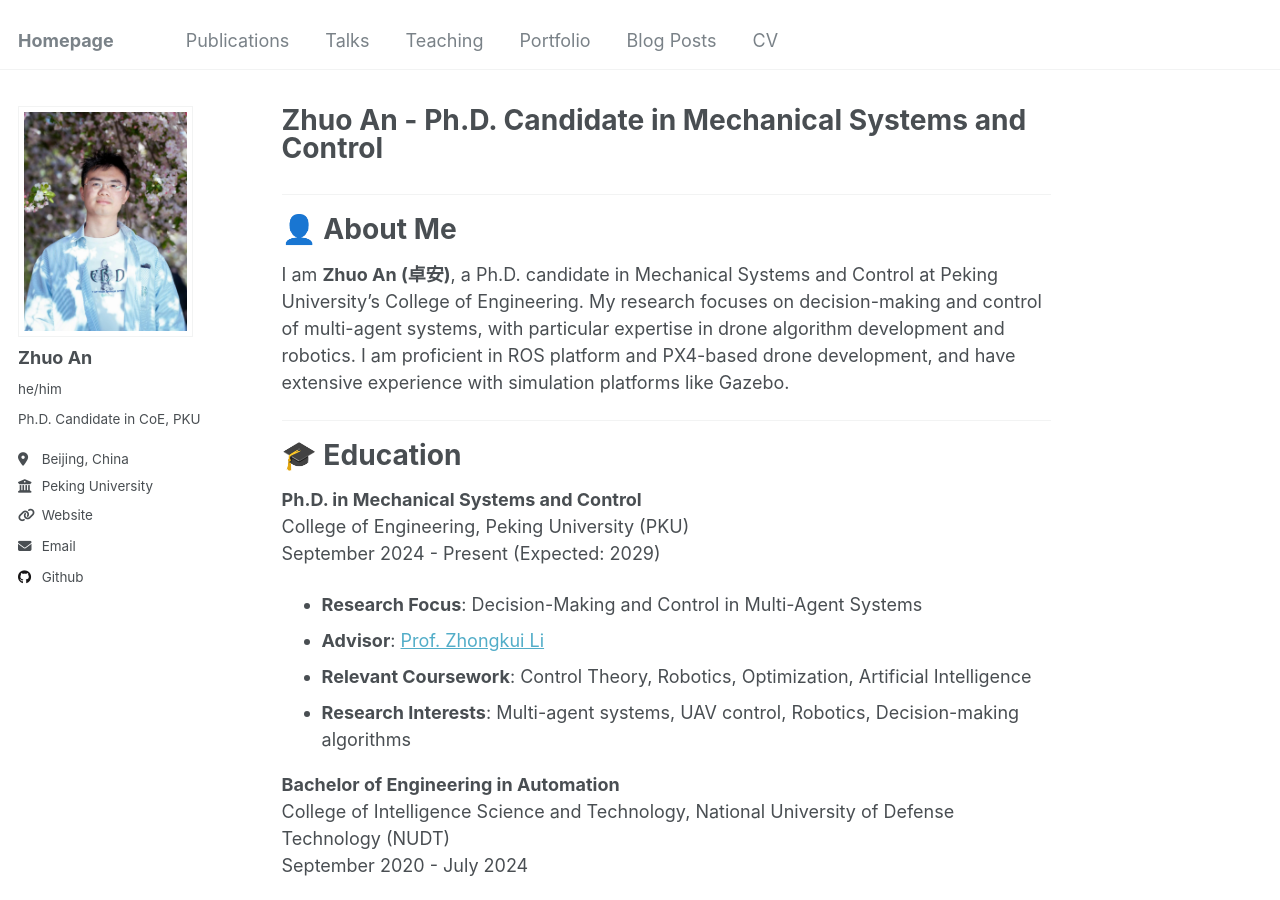
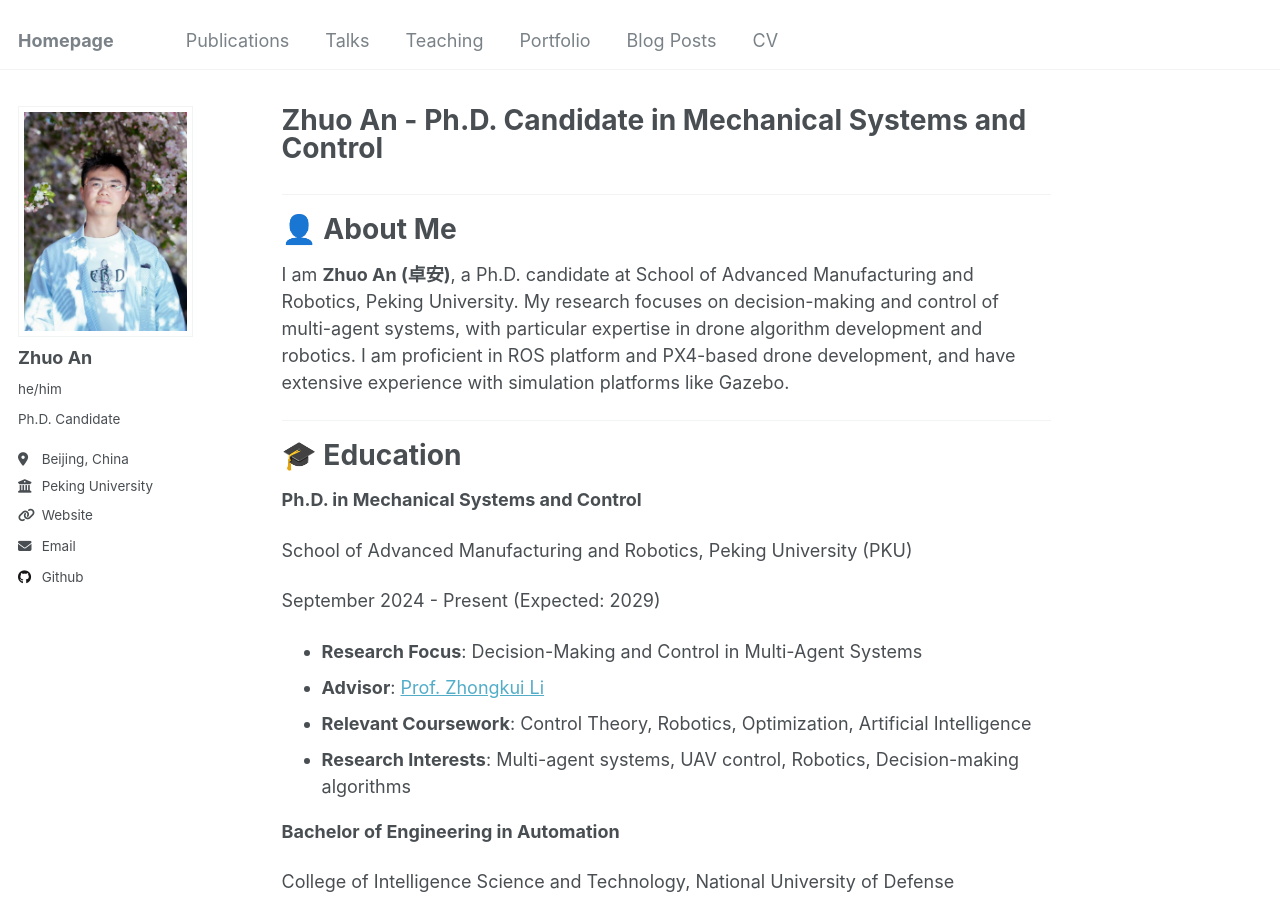
Before and after one commit to andy-zhuo-02/andy-zhuo-02.github.io, a Jekyll site: the page built from _pages/about.md, in a window 1280 px wide and 900 px high. Built offline with Jekyll 4.4.1, drawn with Linux system fonts in a browser that asks for light colours.

Commit message:
update institution && fix format bugs

```diff
--- a/_config.yml
+++ b/_config.yml
@@ -11,9 +11,9 @@ locale                   : "en-US"
 title                    : "Homepage"
 title_separator          : "-"
 name                     : &name "Zhuo An"
-description              : &description "Ph.D. Candidate in CoE, PKU"
+description              : &description "Ph.D. Candidate, Peking University"
 url                      : https://andy-zhuo-02.github.io # the base hostname & protocol for your site e.g. "https://mmistakes.github.io"
-baseurl                  : "" # the subpath of your site, e.g. "/blog"
+baseurl                  : "" # the subpath of syour site, e.g. "/blog"
 repository               : "andy-zhuo-02/andy-zhuo-02.github.io"
 
 # Site Author - The following control what appear as part of the author content on the side bar.
@@ -24,7 +24,7 @@ author:
   avatar           : "personal_photo.jpg"
   name             : "Zhuo An"
   pronouns         : "he/him"
-  bio              : "Ph.D. Candidate in CoE, PKU"
+  bio              : "Ph.D. Candidate"
   location         : "Beijing, China"
   employer         : "Peking University"
   uri              : "https://andy-zhuo-02.github.io"
--- a/_pages/about.md
+++ b/_pages/about.md
@@ -6,22 +6,22 @@ redirect_from:
   - /about/
   - /about.html
 ---
-
 ---
 
 👤 About Me
-========
+===========
 
-I am **Zhuo An (卓安)**, a Ph.D. candidate in Mechanical Systems and Control at Peking University's College of Engineering. My research focuses on decision-making and control of multi-agent systems, with particular expertise in drone algorithm development and robotics. I am proficient in ROS platform and PX4-based drone development, and have extensive experience with simulation platforms like Gazebo.
-
+I am **Zhuo An (卓安)**, a Ph.D. candidate at School of Advanced Manufacturing and Robotics, Peking University. My research focuses on decision-making and control of multi-agent systems, with particular expertise in drone algorithm development and robotics. I am proficient in ROS platform and PX4-based drone development, and have extensive experience with simulation platforms like Gazebo.
 
 ---
 
 🎓 Education
-=========
+============
 
 **Ph.D. in Mechanical Systems and Control**
-College of Engineering, Peking University (PKU)
+
+School of Advanced Manufacturing and Robotics, Peking University (PKU)
+
 September 2024 - Present (Expected: 2029)
 
 - **Research Focus**: Decision-Making and Control in Multi-Agent Systems
@@ -30,22 +30,23 @@ September 2024 - Present (Expected: 2029)
 - **Research Interests**: Multi-agent systems, UAV control, Robotics, Decision-making algorithms
 
 **Bachelor of Engineering in Automation**
+
 College of Intelligence Science and Technology, National University of Defense Technology (NUDT)
+
 September 2020 - July 2024
 
 - **Advisor**: Prof. Xiangke Wang
 - **GPA**: 3.80
 - **Relevant Coursework**: Control Systems, Robotics, Computer Vision, Machine Learning
 
-
 ---
 
 🚀 Research Projects
-================
+====================
 
 **XTDrone: A Comprehensive UAV Simulation Platform**
-*Lead Developer and Community Maintainer*
-[[GitHub]](https://github.com/robin-shaun/XTDrone) [[Gitee]](https://gitee.com/robin_shaun/XTDrone)
+
+*Lead Developer and Community Maintainer*[[GitHub]](https://github.com/robin-shaun/XTDrone) [[Gitee]](https://gitee.com/robin_shaun/XTDrone)
 
 - Led version upgrade and plugin development initiatives
 - Achieved Gitee Most Valuable Open Source Project (GVP) status
@@ -54,8 +55,8 @@ September 2020 - July 2024
 - Facilitated seamless transition from simulation to real UAV deployment
 
 **Go2 ROS2 Toolbox: A Comprehensive ROS2 Toolbox for Unitree Go2 Robot**
-*Developer*
-[[GitHub]](https://github.com/andy-zhuo-02/go2_ros2_toolbox)
+
+*Developer*[[GitHub]](https://github.com/andy-zhuo-02/go2_ros2_toolbox)
 [[Gitee]](https://gitee.com/andy_zhuo/go2_ros2_toolbox)
 [[Video]](https://www.bilibili.com/video/BV1ioN9zrEpf)
 
@@ -66,13 +67,13 @@ September 2020 - July 2024
 - Provided camera support with GStreamer-based capture and streaming
 - Built specifically for ROS2 Foxy ecosystem on Ubuntu 20.04
 
-
 ---
 
 📚 Publications
-============
+===============
 
 **Preprints**
+
 - [Curvature-Constrained Vector Field for Motion Planning of Nonholonomic Robots](https://arxiv.org/abs/2504.02852) - arXiv preprint (2025)
   - *Authors: Yike Qiao, Xiaodong He, **An Zhuo**, Zhiyong Sun, Weimin Bao, Zhongkui Li*
   - Contribution: Designed and conducted experiments in the paper
@@ -80,23 +81,24 @@ September 2020 - July 2024
 ---
 
 🏆 Awards & Honors
-==============
+==================
 
 **Scholarships**
+
 - National Scholarship (2021, 2022)
 - China Aerospace Science and Technology Corporation (CASC) Scholarship (2023)
 - Wu Yundong Scholarship from Northwest Institute of Mechanical & Electrical Engineering (2022)
 
 **Competitions**
+
 - First Prize, Drone Challenge Competition, 2024 China Robot Competition and RoboCup Robot World Cup China Competition (2023)
 - First Place Award, 7th International Competition of Military Technical College Lt. General Ibrahim Selim Award (ICMTC2023), Cairo, Egypt (2023)
 - Special Prize, 6th Military Modeling Competition (2022)
 
-
 ---
 
 📧 Contact
-=======
+==========
 
 - **Email**: zhuoan@stu.pku.edu.cn
 - **GitHub**: [andy-zhuo-02](https://github.com/andy-zhuo-02)
```
